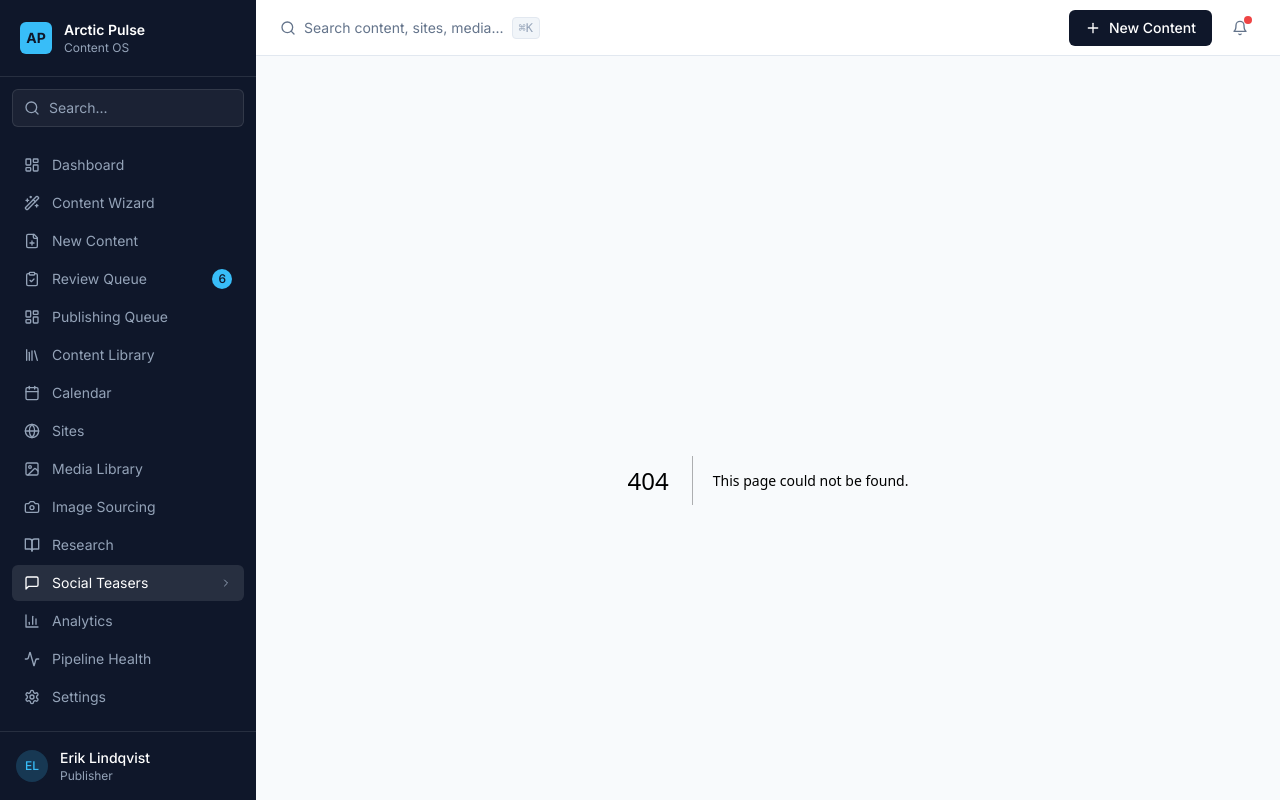
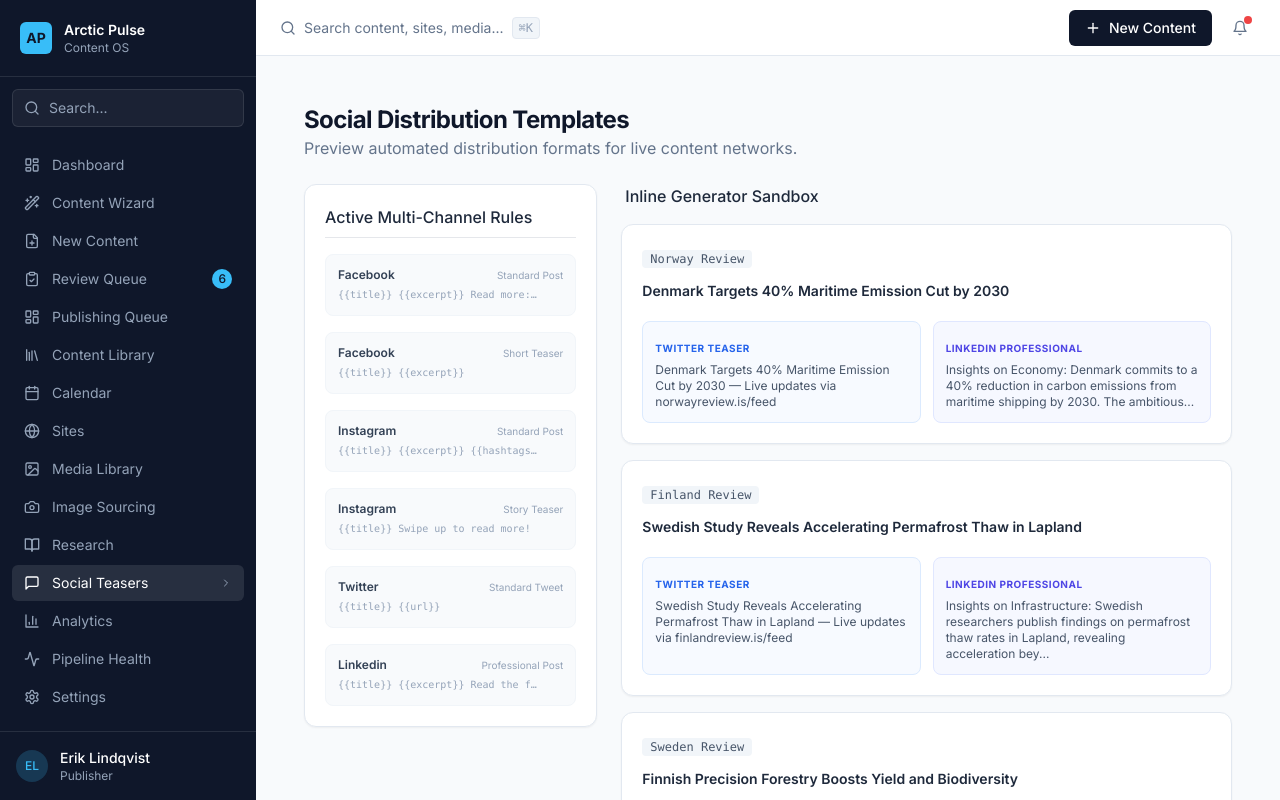
Before and after one commit to Root10x/arctic-pulse-v3, a Next.js app: page /social-teasers in a window 1280 px wide. Before the commit this address had no page. Built offline with nearby package versions, Linux system fonts and the light colour scheme.

Commit message:
Create SocialTeasersPage component for article previews

```diff
--- /dev/null
+++ b/app/social-teasers/page.tsx
@@ -0,0 +1,55 @@
+"use client";
+
+import React from "react";
+import { socialTeaserTemplates, articles } from "@/lib/mock-data";
+
+export default function SocialTeasersPage() {
+  const publishedArticles = articles.filter(a => a.status === "published").slice(0, 3);
+
+  return (
+    <div className="p-6 max-w-7xl mx-auto space-y-6">
+      <div>
+        <h1 className="text-2xl font-bold tracking-tight text-slate-900">Social Distribution Templates</h1>
+        <p className="text-slate-500">Preview automated distribution formats for live content networks.</p>
+      </div>
+
+      <div className="grid grid-cols-1 lg:grid-cols-3 gap-6">
+        {/* Template Configs */}
+        <div className="lg:col-span-1 bg-white p-5 border border-slate-200 rounded-xl shadow-sm h-fit space-y-4">
+          <h2 className="font-medium text-slate-800 border-b pb-2">Active Multi-Channel Rules</h2>
+          {socialTeaserTemplates.map((tmpl) => (
+            <div key={tmpl.id} className="p-3 bg-slate-50 border border-slate-100 rounded-lg text-xs">
+              <div className="flex justify-between font-semibold text-slate-700 capitalize">
+                <span>{tmpl.platform}</span>
+                <span className="text-slate-400 text-[10px] font-normal">{tmpl.name}</span>
+              </div>
+              <p className="text-[10px] text-slate-400 mt-1 max-w-[200px] font-mono truncate">{tmpl.template}</p>
+            </div>
+          ))}
+        </div>
+
+        {/* Live Content Engine Feed */}
+        <div className="lg:col-span-2 space-y-4">
+          <h2 className="font-medium text-slate-800 px-1">Inline Generator Sandbox</h2>
+          {publishedArticles.map((art) => (
+            <div key={art.id} className="p-5 bg-white border border-slate-200 rounded-xl shadow-sm space-y-3">
+              <span className="text-xs bg-slate-100 px-2 py-0.5 rounded text-slate-600 font-mono">{art.siteName}</span>
+              <h3 className="font-semibold text-slate-800 text-sm">{art.title}</h3>
+
+              <div className="grid grid-cols-2 gap-3 pt-2">
+                <div className="p-3 bg-blue-50/50 border border-blue-100 rounded-lg">
+                  <span className="text-[10px] text-blue-600 font-bold uppercase tracking-wider">Twitter Teaser</span>
+                  <p className="text-xs text-slate-600 mt-1 font-sans">{art.title} — Live updates via {art.siteName.toLowerCase().replace(" ", "")}.is/feed</p>
+                </div>
+                <div className="p-3 bg-indigo-50/50 border border-indigo-100 rounded-lg">
+                  <span className="text-[10px] text-indigo-600 font-bold uppercase tracking-wider">LinkedIn Professional</span>
+                  <p className="text-xs text-slate-600 mt-1 font-sans">Insights on {art.category}: {art.excerpt.slice(0, 100)}...</p>
+                </div>
+              </div>
+            </div>
+          ))}
+        </div>
+      </div>
+    </div>
+  );
+}
```
